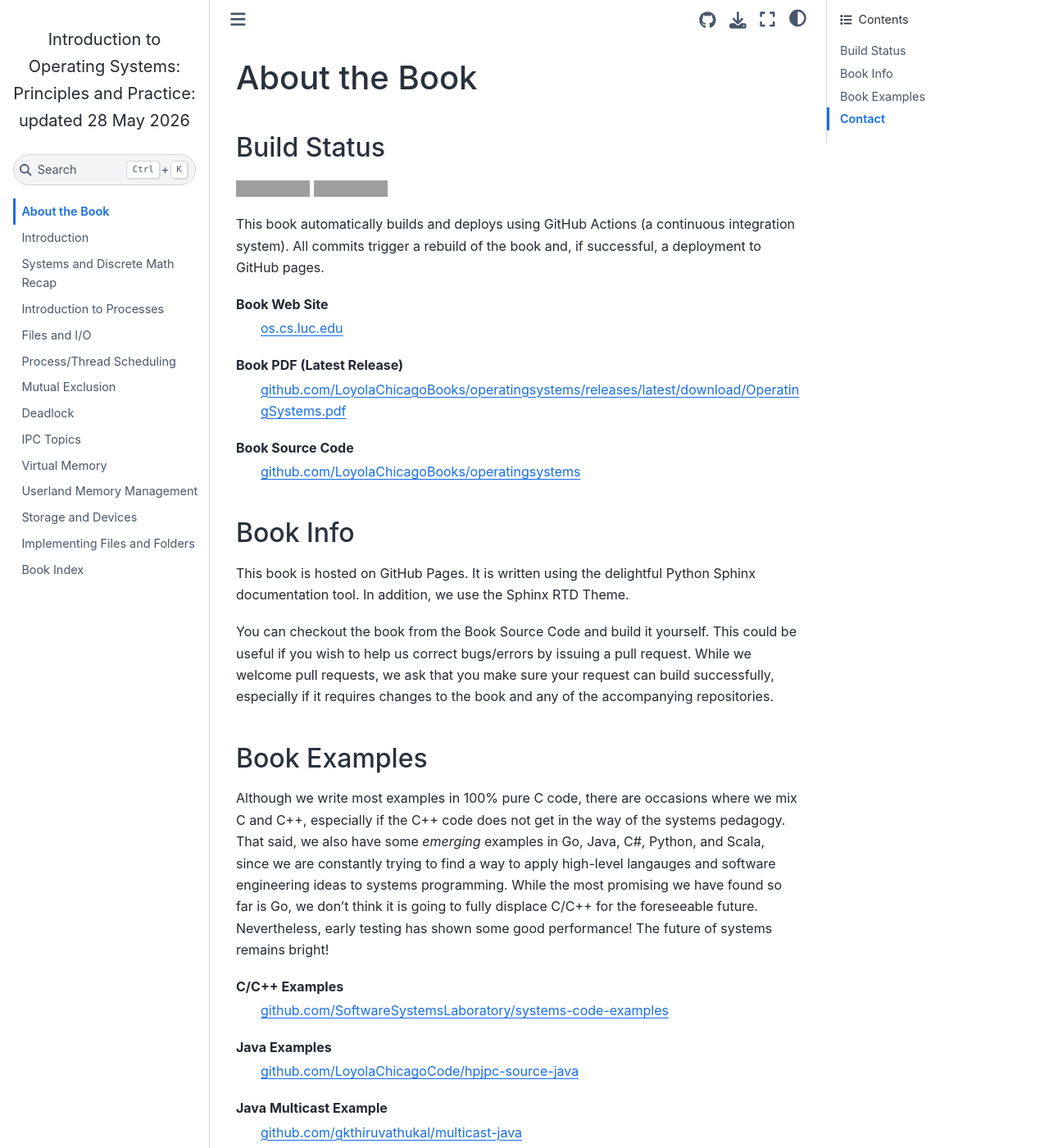
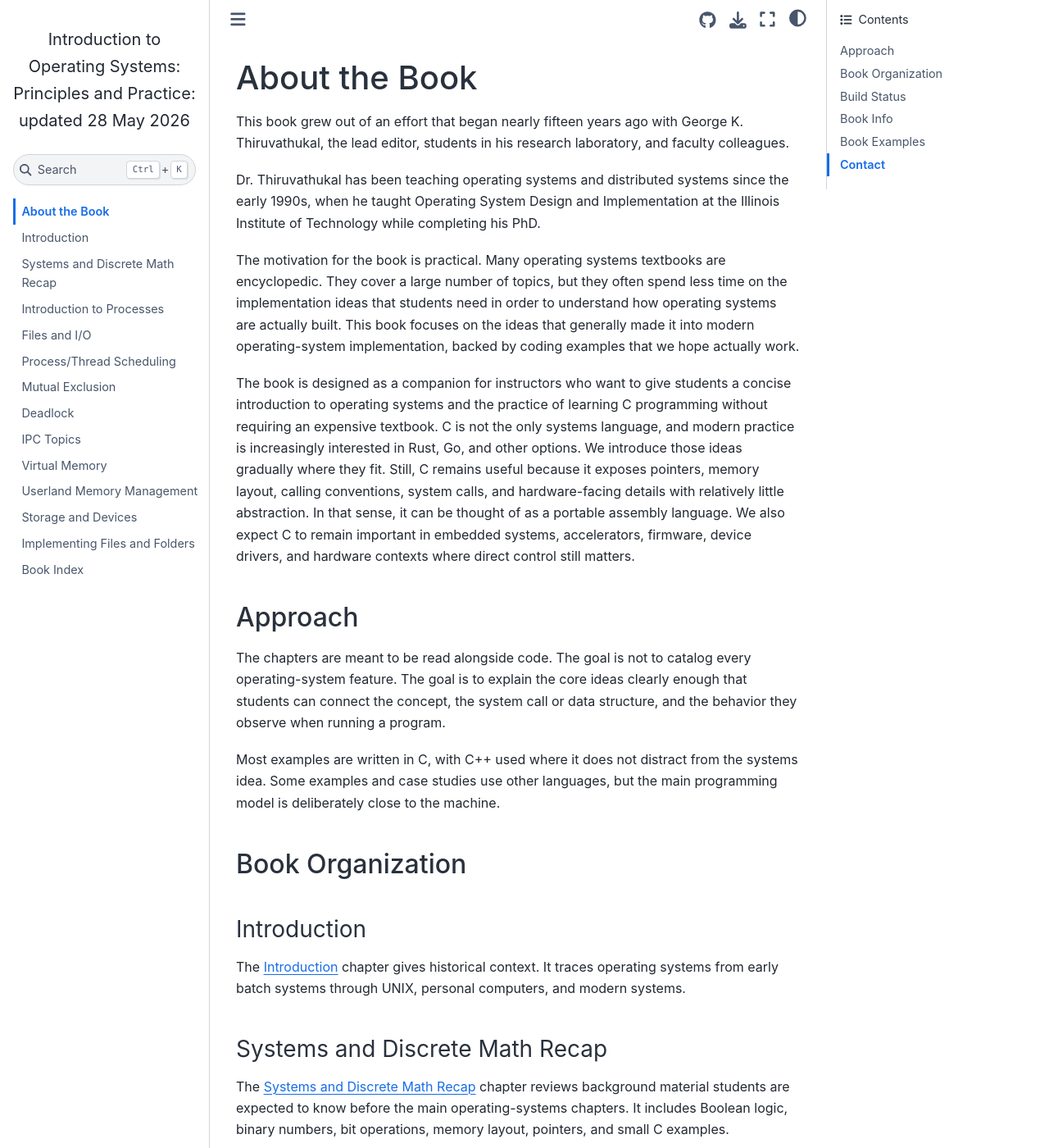
Before and after one commit to LoyolaChicagoBooks/operatingsystems, a Sphinx documentation site: the page built from source/meta.rst, in a window 1280 px wide and 1400 px high. Shown: the whole window at 82% size. Built offline with Sphinx 7.4.7 and the Sphinx Book theme 1.1.4, drawn with Linux system fonts in a browser that asks for light colours; some of the changed text lies outside the part shown; grey boxes are pictures that could not be loaded.

Commit message:
Expand about the book introduction

```diff
--- a/source/meta.rst
+++ b/source/meta.rst
@@ -1,5 +1,148 @@
 About the Book
 =====================
+
+This book grew out of an effort that began nearly fifteen years ago with
+George K. Thiruvathukal, the lead editor, students in his research
+laboratory, and faculty colleagues.
+
+Dr. Thiruvathukal has been teaching operating systems and distributed
+systems since the early 1990s, when he taught Operating System Design and
+Implementation at the Illinois Institute of Technology while completing
+his PhD.
+
+The motivation for the book is practical. Many operating systems
+textbooks are encyclopedic. They cover a large number of topics, but they
+often spend less time on the implementation ideas that students need in
+order to understand how operating systems are actually built. This book
+focuses on the ideas that generally made it into modern operating-system
+implementation, backed by coding examples that we hope actually work.
+
+The book is designed as a companion for instructors who want to give
+students a concise introduction to operating systems and the practice of
+learning C programming without requiring an expensive textbook. C is not
+the only systems language, and modern practice is increasingly interested
+in Rust, Go, and other options. We introduce those ideas gradually where
+they fit. Still, C remains useful because it exposes pointers, memory
+layout, calling conventions, system calls, and hardware-facing details
+with relatively little abstraction. In that sense, it can be thought of
+as a portable assembly language. We also expect C to remain important in
+embedded systems, accelerators, firmware, device drivers, and hardware
+contexts where direct control still matters.
+
+Approach
+----------
+
+The chapters are meant to be read alongside code. The goal is not to
+catalog every operating-system feature. The goal is to explain the core
+ideas clearly enough that students can connect the concept, the system
+call or data structure, and the behavior they observe when running a
+program.
+
+Most examples are written in C, with C++ used where it does not distract
+from the systems idea. Some examples and case studies use other
+languages, but the main programming model is deliberately close to the
+machine.
+
+Book Organization
+------------------
+
+Introduction
+^^^^^^^^^^^^
+
+The :doc:`Introduction <introduction>` chapter gives historical context.
+It traces operating systems from early batch systems through UNIX,
+personal computers, and modern systems.
+
+Systems and Discrete Math Recap
+^^^^^^^^^^^^^^^^^^^^^^^^^^^^^^^
+
+The :doc:`Systems and Discrete Math Recap <systems-recap>` chapter
+reviews background material students are expected to know before the main
+operating-systems chapters. It includes Boolean logic, binary numbers,
+bit operations, memory layout, pointers, and small C examples.
+
+Introduction to Processes
+^^^^^^^^^^^^^^^^^^^^^^^^^
+
+The :doc:`Introduction to Processes <processes>` chapter explains
+processes, address spaces, process creation, ``fork()``, ``exec()``, and
+related process-control ideas.
+
+Files and I/O
+^^^^^^^^^^^^^
+
+The :doc:`Files and I/O <files-io>` chapter introduces the UNIX file
+abstraction. It explains file descriptors, regular files, directories,
+devices, pipes, sockets, and the common operations used to work with
+them.
+
+Process/Thread Scheduling
+^^^^^^^^^^^^^^^^^^^^^^^^^
+
+The :doc:`Process/Thread Scheduling <scheduling>` chapter explains how an
+operating system decides what runs next. It covers user mode, kernel
+mode, interrupts, context switching, scheduling goals, and scheduling
+policies.
+
+Mutual Exclusion
+^^^^^^^^^^^^^^^^
+
+The :doc:`Mutual Exclusion <mutualexclusion>` chapter introduces shared
+state, critical sections, atomicity, locks, semaphores, monitors, and
+other synchronization mechanisms used to make concurrent programs
+correct.
+
+Deadlock
+^^^^^^^^
+
+The :doc:`Deadlock <deadlock>` chapter explains how threads can become
+stuck waiting for one another. It covers the dining philosophers problem,
+lock graphs, deadlock conditions, and practical ways to avoid deadlock.
+
+IPC Topics
+^^^^^^^^^^
+
+The :doc:`IPC Topics <ipc>` chapter covers interprocess communication.
+It compares pipes, named pipes, signals, shared memory, memory-mapped
+files, UNIX domain sockets, Solaris doors, and network sockets.
+
+Virtual Memory
+^^^^^^^^^^^^^^
+
+The :doc:`Virtual Memory <kernelmm>` chapter explains the kernel side of
+memory management. It covers address spaces, MMUs, page tables, page
+replacement, demand paging, and case studies drawn from kernel memory
+systems.
+
+Userland Memory Management
+^^^^^^^^^^^^^^^^^^^^^^^^^^
+
+The :doc:`Userland Memory Management <userlandmm>` chapter explains how
+language runtimes and libraries manage memory inside a process. It
+covers heaps, allocation, garbage collection, smart pointers, reference
+counting, and stack allocation.
+
+Storage and Devices
+^^^^^^^^^^^^^^^^^^^
+
+The :doc:`Storage and Devices <storage>` chapter introduces storage
+hardware and the operating-system policies used to manage it. It covers
+device interfaces, buses, disks, flash storage, disk scheduling, RAID,
+and storage services.
+
+Implementing Files and Folders
+^^^^^^^^^^^^^^^^^^^^^^^^^^^^^^
+
+The :doc:`Implementing Files and Folders <fs>` chapter explains how
+filesystems represent files, directories, metadata, free space, and
+paths. It also includes case studies of filesystem designs and research
+systems.
+
+Book Index
+^^^^^^^^^^
+
+The :doc:`Book Index <bookindex>` provides index entries for important
+terms, system calls, abstractions, and examples used throughout the book.
 
 Build Status
 --------------
@@ -27,7 +170,7 @@ Book Info
 
 This book is hosted on GitHub Pages.
 It is written using the delightful Python Sphinx documentation tool.
-In addition, we use the Sphinx RTD Theme.
+In addition, we use the Sphinx Book Theme.
 
 You can checkout the book from the Book Source Code and build it yourself.
 This could be useful if you wish to help us correct bugs/errors by issuing a pull request.
```
